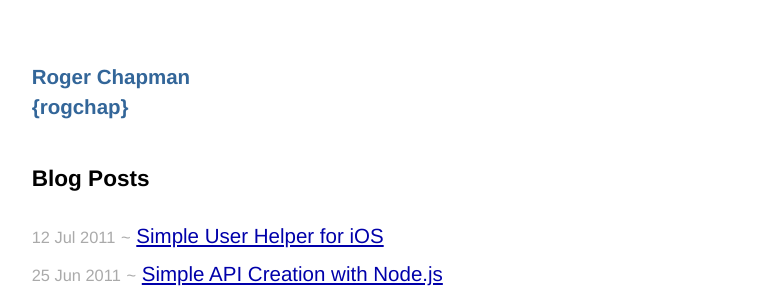
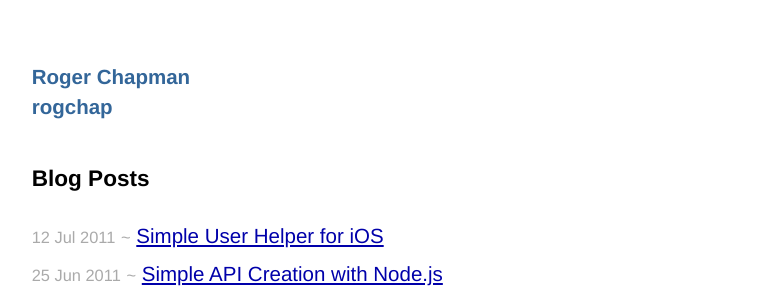
Before and after one commit to rogchap/rogchap.github.io, a Jekyll site: the page built from index.html, in a window 1280 px wide. Shown: the top 289 px of the page, without its empty margins (249-1031 px from the left). Built offline with Jekyll 4.4.1, drawn with Linux system fonts in a browser that asks for light colours; Markdown is read by kramdown in place of the engine named in the settings.

Commit message:
Removed curly brackets (did not like them).

```diff
--- a/_layouts/default.html
+++ b/_layouts/default.html
@@ -23,7 +23,7 @@
 </head>
 <body>
 	<div class="site">
-		<div class="title"><a href="/">Roger Chapman<br/>{rogchap}</a></div>
+		<div class="title"><a href="/">Roger Chapman<br/>rogchap</a></div>
 		{{ content }}
 		<div class="footer">
 			<div class="contact">
```
